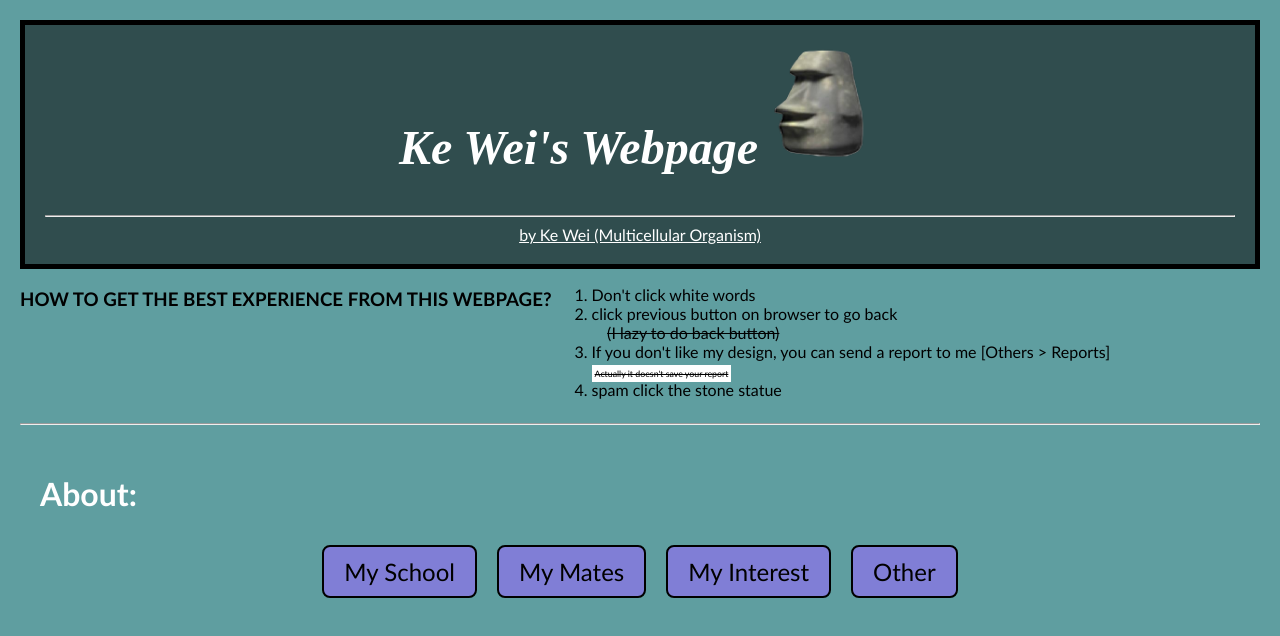
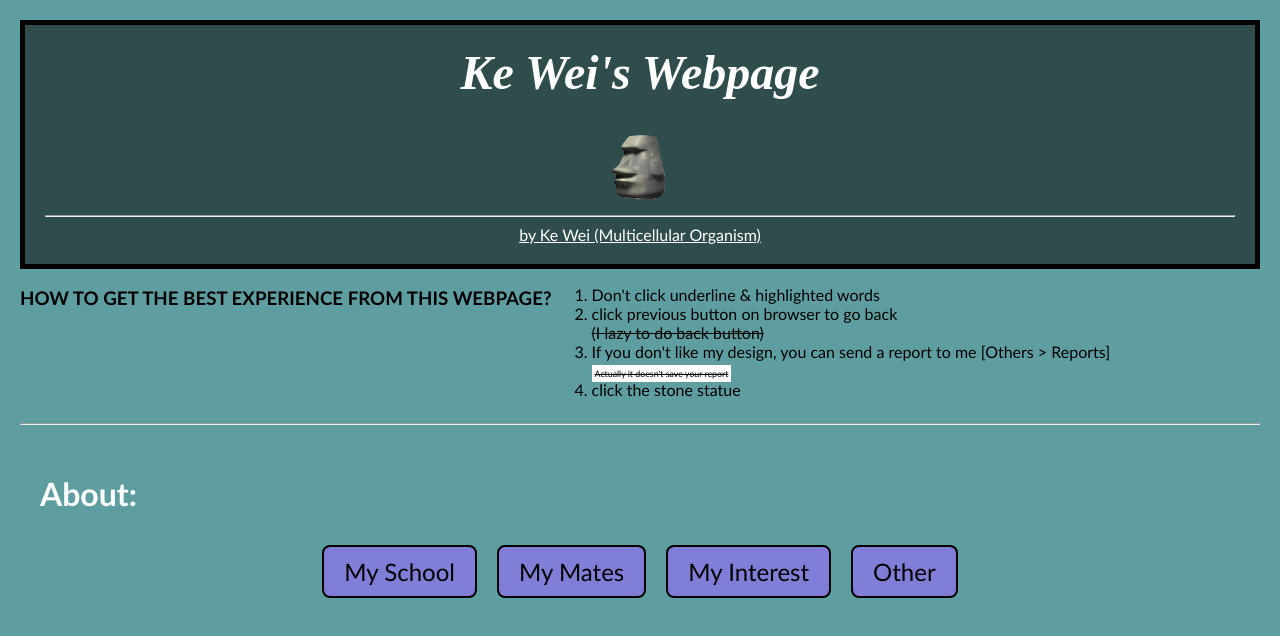
Before and after one commit to EEEEEEEEEEEEEEEEEEEEEEEEEE1/my__webpage, a plain HTML site: page index.html in a window 1280 px wide. Drawn offline with Linux system fonts and the light colour scheme.

Commit message:
Update index.html

```diff
--- a/index.html
+++ b/index.html
@@ -9,8 +9,8 @@
     </head>
     <body>
         <header id="title_border">
-            <h1 id="title" style="display: inline-flex; top-margin: 3px;">Ke Wei's Webpage</h1>
-            <img src="Images/emm.png" style="width: 10%; display: inline-flex; margin: auto;">
+            <h1 id="title" style="margin-top: auto;">Ke Wei's Webpage</h1>
+            <img src="Images/emm.png" style="width: 6%;">
                 <hr>
             <div id="easter_egg">
                 <a href="https://www.youtube.com/watch?v=dQw4w9WgXcQ" style="color: white;" title="DON'T TOUCH ME!!">by Ke Wei (Multicellular Organism)</a>
@@ -19,19 +19,19 @@
         <div style="margin: auto; display: flex;">
             <h3>HOW TO GET THE BEST EXPERIENCE FROM THIS WEBPAGE?</h3>
             <ol>
-                <li>Don't click white words </li>
+                <li>Don't click underline & highlighted words</li>
 
                 <li>click previous button on browser to go back <br>
-                <del style="margin: 3%;">(I lazy to do back button)</del></li>
+                <del>(I lazy to do back button)</del></li>
 
                 <li>If you don't like my design, you can send a report to me [Others > Reports]</li>
 
                 <del style="font-size: 55%; color: black; border: solid white; background-color: white;">Actually it doesn't save your report</del>
-                <li>spam click the stone statue</li>
+                <li>click the stone statue</li>
             </ol>
         </div>
         <hr>
-        <iframe src="Pages\main.html" title="main menu" id="frame" style="width: 100%; height: 15.2cm; border: white;"></iframe>
+        <iframe src="Pages\main.html" title="main menu" id="frame" style="width: 100%; height: 11cm; border: white;"></iframe>
     </body>
 
 </html>
```
